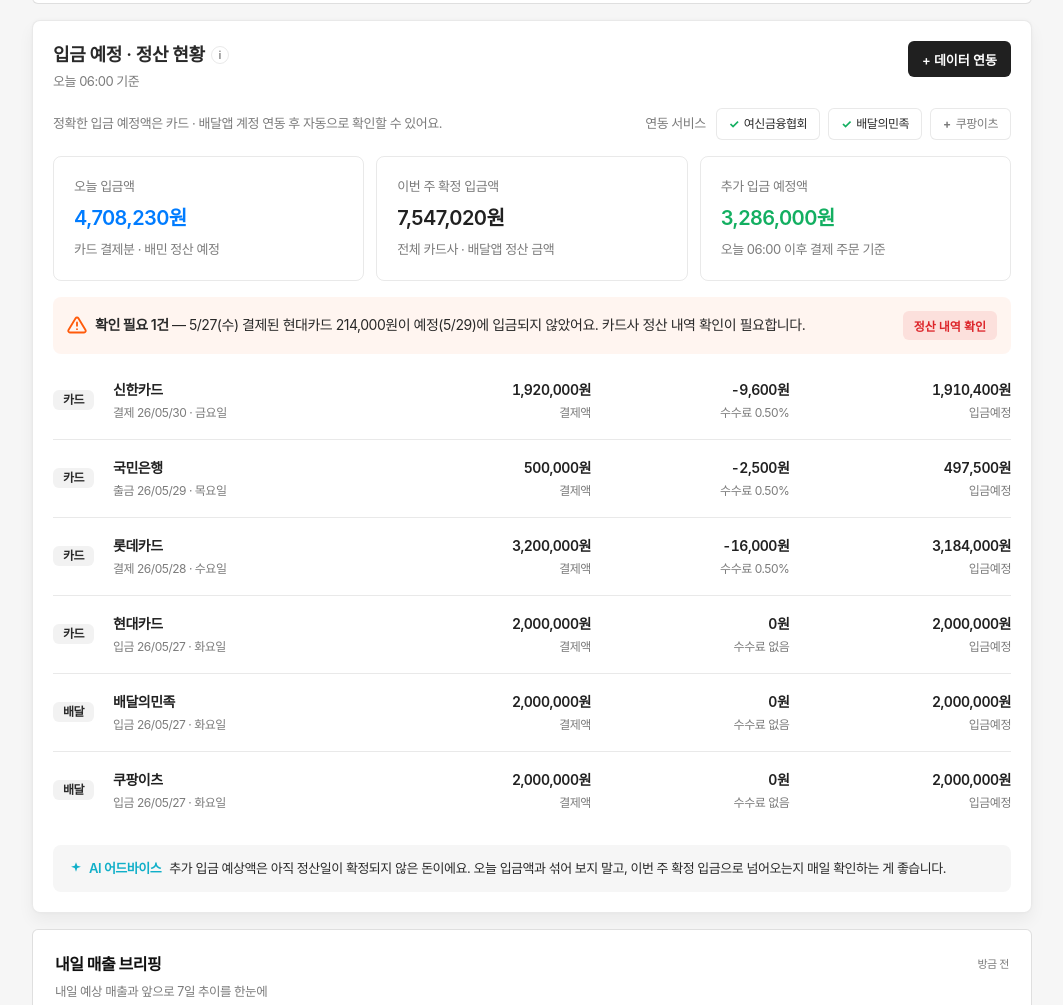
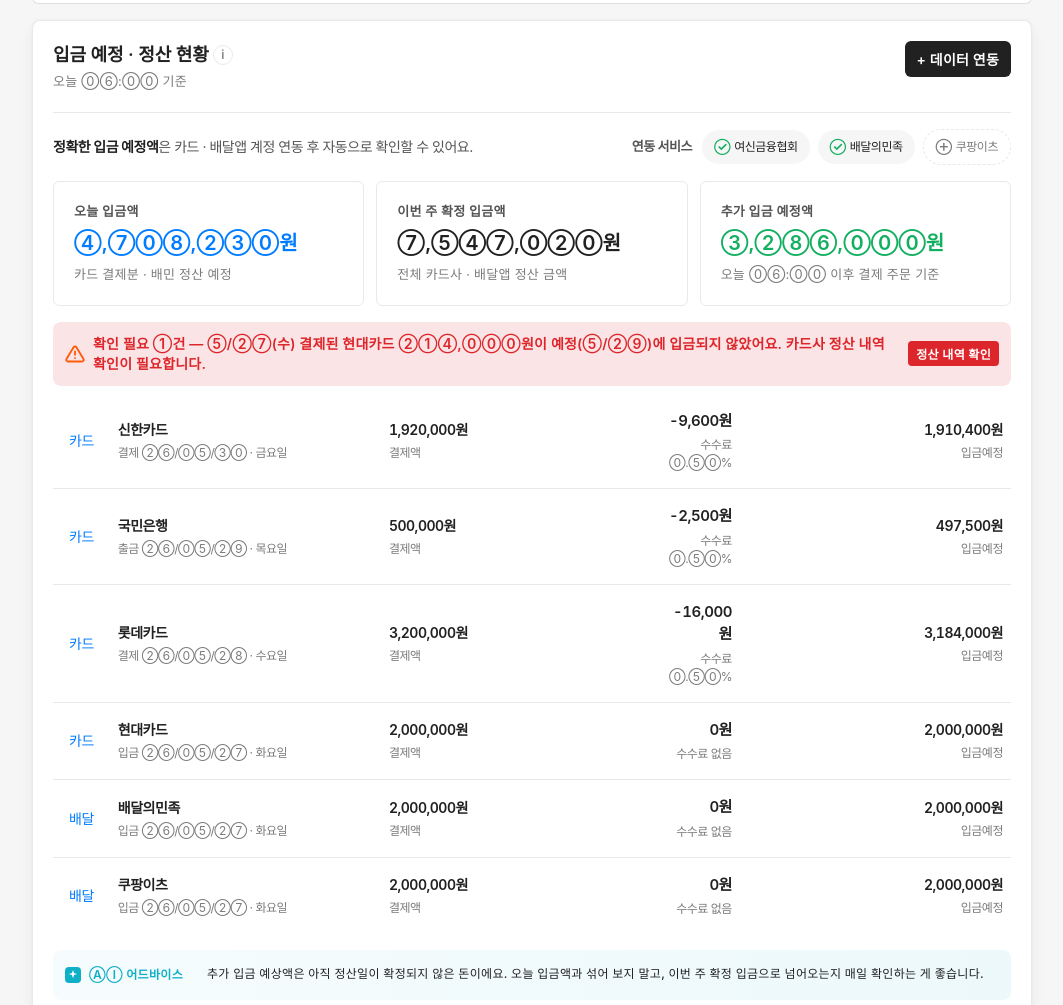
Before and after one commit to yellowphant/oq-owner-dashboard-prototype, a plain HTML site: page index.html in a window 1280 px wide. Shown: the part 1356-2361 px from the top of the page, without its empty margins (108-1171 px from the left). Drawn offline with Linux system fonts and the light colour scheme; no server answers; a web font is replaced by a local one.

Commit message:
style: 정산 카드 v2를 Figma 스펙으로 정렬 + 로컬 dev 서버 스크립트 추가
- index.html: 정산 v2 카드 전 섹션을 Figma(28:1434) 실측 스펙에 맞춤
  · 헤더: 하단 구분선, 제목 #212121, 버튼 #212121/14px
  · 연동칩: pill 형태, 연동=회색 무테 / 미연동=점선 테두리, 리드 문구 볼드
  · 요약카드: radius 6, 라벨 600
  · 경고배너: 빨강 12% 배경, 텍스트/버튼 솔리드 빨강
  · 테이블: 타입배지 파란 텍스트, 결제액 좌측, 수수료 15px
  · AI 어드바이스: 시안 그라데이션 + 시안 아이콘 박스
  · 카드 전체 font-feature-settings 'ss05'
- scripts/dev-server.mjs: 로컬 정적 서버 + sales-board 프록시(api/overview.js의 로컬판, 포트 3001)

Co-Authored-By: Claude Fable 5 <noreply@anthropic.com>

```diff
--- a/index.html
+++ b/index.html
@@ -362,44 +362,48 @@
   .rep-score .cnt{font-size:12.5px;color:var(--ink-3);font-weight:500;margin-left:auto}
   .rep-summary{font-size:13px;color:var(--ink-2);font-weight:400;line-height:1.65;background:var(--bg);border-radius:5px;padding:12px 14px}
   /* ===== 정산 카드 v2 (Figma 28:1434 기준, design-tokens.md) ===== */
-  .settle2{border:1px solid #2929291a;border-radius:8px;box-shadow:0 8px 16px rgba(0,0,0,.05),0 0 4px rgba(0,0,0,.04);padding:20px}
-  .settle2 .s2-head{display:flex;align-items:flex-start;justify-content:space-between;gap:12px;margin-bottom:16px}
-  .settle2 .s2-title{display:flex;align-items:center;gap:6px;font-size:18px;font-weight:600;color:#292929;letter-spacing:-0.02em}
-  .settle2 .s2-help{width:18px;height:18px;border-radius:50%;display:grid;place-items:center;color:#31313199;cursor:help;border:1px solid #2929291a;font-size:11px;font-weight:600;font-style:normal}
-  .settle2 .s2-stamp{font-size:13px;font-weight:400;color:#313131a3;margin-top:4px}
-  .settle2 .s2-solid{display:inline-flex;align-items:center;gap:4px;height:36px;padding:0 14px;background:#202020;color:#fff;border:0;border-radius:6px;font-family:inherit;font-size:13px;font-weight:600;cursor:pointer;white-space:nowrap;flex-shrink:0}
+  .settle2{border:1px solid #2929291a;border-radius:8px;box-shadow:0 8px 16px rgba(0,0,0,.05),0 0 4px rgba(0,0,0,.04);padding:20px;font-feature-settings:'ss05'}
+  .settle2 .s2-head{display:flex;align-items:flex-start;justify-content:space-between;gap:12px;padding-bottom:20px;border-bottom:1px solid #2929291a;margin-bottom:16px}
+  .settle2 .s2-title{display:flex;align-items:center;gap:4px;font-size:18px;font-weight:600;color:#212121;letter-spacing:-0.036px}
+  .settle2 .s2-help{width:20px;height:20px;border-radius:50%;display:grid;place-items:center;color:#31313199;cursor:help;border:1px solid #2929291a;font-size:12px;font-weight:600;font-style:normal}
+  .settle2 .s2-stamp{font-size:13px;font-weight:400;color:#313131a3;letter-spacing:0.252px;margin-top:4px}
+  .settle2 .s2-solid{display:inline-flex;align-items:center;gap:4px;padding:8px 12px;background:#212121;color:#fff;border:0;border-radius:6px;font-family:inherit;font-size:14px;font-weight:600;letter-spacing:0.203px;cursor:pointer;white-space:nowrap;flex-shrink:0}
   .settle2 .s2-connect{display:flex;align-items:center;justify-content:space-between;gap:12px 16px;margin-bottom:16px;flex-wrap:wrap}
-  .settle2 .s2-connect-desc{font-size:13px;font-weight:400;color:#313131a3}
+  .settle2 .s2-connect-desc{font-size:14px;font-weight:400;color:#292929cc}
+  .settle2 .s2-connect-desc b{font-weight:600;color:#212121}
   .settle2 .s2-chips{display:flex;align-items:center;gap:8px;flex-wrap:wrap}
-  .settle2 .s2-chips-label{font-size:13px;font-weight:500;color:#313131a3;margin-right:2px}
-  .settle2 .s2-chip{display:inline-flex;align-items:center;gap:5px;height:32px;padding:0 12px;border:1px solid #2929291a;border-radius:6px;font-size:12px;font-weight:500;color:#292929;background:#fff}
+  .settle2 .s2-chips-label{font-size:13px;font-weight:600;color:#292929cc;margin-right:2px}
+  .settle2 .s2-chip{display:inline-flex;align-items:center;gap:4px;padding:8px 12px;border-radius:999px;background:#f6f6f6;font-size:12px;font-weight:500;color:#212121}
   .settle2 .s2-chip .ck{font-weight:700;color:#13af61}
-  .settle2 .s2-chip.off{color:#313131a3}
+  .settle2 .s2-chip.off{background:#fff;border:1px dashed #2929291a;color:#313131a3}
   .settle2 .s2-chip.off .ck{color:#313131a3}
   .settle2 .s2-summary{display:grid;grid-template-columns:repeat(3,1fr);gap:12px;margin-bottom:16px}
-  .settle2 .s2-sum{border:1px solid #2929291a;border-radius:8px;padding:20px}
-  .settle2 .s2-sum .k{font-size:13px;font-weight:400;color:#313131a3;margin-bottom:8px}
-  .settle2 .s2-sum .v{font-size:20px;font-weight:600;letter-spacing:-0.03em;line-height:1.4;color:#212121}
+  .settle2 .s2-sum{border:1px solid #2929291a;border-radius:6px;padding:20px}
+  .settle2 .s2-sum .k{font-size:13px;font-weight:600;color:#292929cc;letter-spacing:0.252px;margin-bottom:8px}
+  .settle2 .s2-sum .v{font-size:20px;font-weight:600;letter-spacing:-0.24px;line-height:1.4;color:#212121}
   .settle2 .s2-sum .v.blue{color:#007cff}
   .settle2 .s2-sum .v.green{color:#13af61}
-  .settle2 .s2-sum .c{font-size:13px;font-weight:400;color:#313131a3;margin-top:8px}
-  .settle2 .s2-warn{display:flex;align-items:center;gap:8px;background:rgba(255,90,10,.06);border-radius:8px;padding:14px;margin-bottom:8px}
+  .settle2 .s2-sum .c{font-size:13px;font-weight:400;color:#313131a3;letter-spacing:0.252px;margin-top:8px}
+  .settle2 .s2-warn{display:flex;align-items:center;gap:8px;background:rgba(221,38,43,.12);border-radius:8px;padding:12px;margin-bottom:8px}
   .settle2 .s2-warn .ico{flex-shrink:0}
-  .settle2 .s2-warn .t{flex:1;font-size:14px;font-weight:400;color:#292929;line-height:1.45}
+  .settle2 .s2-warn .t{flex:1;font-size:14px;font-weight:600;color:#dd262b;line-height:1.429;letter-spacing:0.203px}
   .settle2 .s2-warn .t b{font-weight:600}
-  .settle2 .s2-warn .btn{flex-shrink:0;background:rgba(221,38,43,.1);color:#dd262b;border:0;border-radius:6px;padding:6px 11px;font-family:inherit;font-size:12px;font-weight:600;cursor:pointer;white-space:nowrap}
+  .settle2 .s2-warn .btn{flex-shrink:0;background:#dd262b;color:#fff;border:0;border-radius:4px;padding:4px 8px;font-family:inherit;font-size:12px;font-weight:600;letter-spacing:0.302px;cursor:pointer;white-space:nowrap}
   .settle2 .s2-table{display:flex;flex-direction:column}
-  .settle2 .s2-row{display:grid;grid-template-columns:48px 1.1fr .9fr .8fr .9fr;align-items:center;gap:12px;padding:17px 0;border-bottom:1px solid #2929291a}
+  .settle2 .s2-row{display:grid;grid-template-columns:auto 1fr 1fr 72px 1fr;align-items:center;gap:16px;padding:16px 8px;border-bottom:1px solid #2929291a}
   .settle2 .s2-row:last-child{border-bottom:0}
-  .settle2 .s2-type{display:inline-grid;place-items:center;width:41px;height:20px;border-radius:6px;background:rgba(41,41,41,.06);font-size:12px;font-weight:600;color:#292929}
+  .settle2 .s2-type{padding:0 8px;font-size:14px;font-weight:500;color:#007cff;white-space:nowrap}
   .settle2 .s2-cell .v{font-size:14px;font-weight:600;color:#212121;font-variant-numeric:tabular-nums}
   .settle2 .s2-cell .c{font-size:12px;font-weight:400;color:#313131a3;margin-top:4px}
   .settle2 .s2-cell.right{text-align:right}
-  .settle2 .s2-ai{display:flex;align-items:center;gap:8px;background:var(--bg);border-radius:8px;padding:14px 16px;margin-top:16px}
-  .settle2 .s2-ai .badge{display:inline-flex;align-items:center;gap:6px;font-size:13px;font-weight:600;color:#10afc8;flex-shrink:0}
-  .settle2 .s2-ai .badge svg{width:14px;height:14px}
-  .settle2 .s2-ai .badge svg path{fill:#10afc8}
-  .settle2 .s2-ai .txt{font-size:13px;font-weight:400;color:#292929;line-height:1.5}
+  .settle2 .s2-row>.s2-cell:nth-child(3){text-align:left}     /* 결제액 좌측 정렬 (Figma) */
+  .settle2 .s2-row>.s2-cell:nth-child(4) .v{font-size:15px}   /* 수수료 값 15px (Body2) */
+  .settle2 .s2-ai{display:flex;align-items:flex-start;gap:8px;background:linear-gradient(87.87deg,rgba(16,175,200,.04),rgba(16,175,200,.08));border-radius:8px;padding:16px 12px;margin-top:16px}
+  .settle2 .s2-ai .badge{display:inline-flex;align-items:center;gap:8px;font-size:12px;font-weight:600;color:#10afc8;letter-spacing:0.302px;flex-shrink:0}
+  .settle2 .s2-ai .ai-ico{display:inline-flex;align-items:center;justify-content:center;background:#10afc8;border-radius:4px;padding:2px}
+  .settle2 .s2-ai .ai-ico svg{width:12px;height:12px}
+  .settle2 .s2-ai .ai-ico svg path{fill:#fff}
+  .settle2 .s2-ai .txt{font-size:12px;font-weight:500;color:#212121;line-height:1.334;letter-spacing:0.302px;padding-left:16px}
   @media(max-width:760px){
     .settle2 .s2-summary{grid-template-columns:1fr}
     .settle2 .s2-row{grid-template-columns:auto 1fr;gap:8px 10px}
@@ -609,7 +613,7 @@
       </div>
 
       <div class="s2-connect">
-        <span class="s2-connect-desc">정확한 입금 예정액은 카드 · 배달앱 계정 연동 후 자동으로 확인할 수 있어요.</span>
+        <span class="s2-connect-desc"><b>정확한 입금 예정액</b>은 카드 · 배달앱 계정 연동 후 자동으로 확인할 수 있어요.</span>
         <div class="s2-chips">
           <span class="s2-chips-label">연동 서비스</span>
           <span class="s2-chip"><span class="ck">✓</span>여신금융협회</span>
@@ -676,7 +680,7 @@
       </div>
 
       <div class="s2-ai">
-        <span class="badge"><svg viewBox="0 0 24 24" fill="none"><path d="M12 2l2.2 6.3L20.5 10l-6.3 2.2L12 18.5 9.8 12.2 3.5 10l6.3-1.7L12 2z"/></svg>AI 어드바이스</span>
+        <span class="badge"><span class="ai-ico"><svg viewBox="0 0 24 24" fill="none"><path d="M12 2l2.2 6.3L20.5 10l-6.3 2.2L12 18.5 9.8 12.2 3.5 10l6.3-1.7L12 2z"/></svg></span>AI 어드바이스</span>
         <span class="txt">추가 입금 예상액은 아직 정산일이 확정되지 않은 돈이에요. 오늘 입금액과 섞어 보지 말고, 이번 주 확정 입금으로 넘어오는지 매일 확인하는 게 좋습니다.</span>
       </div>
     </section>
```
Also changed, not shown: scripts/dev-server.mjs (added, +40 -0 lines).
